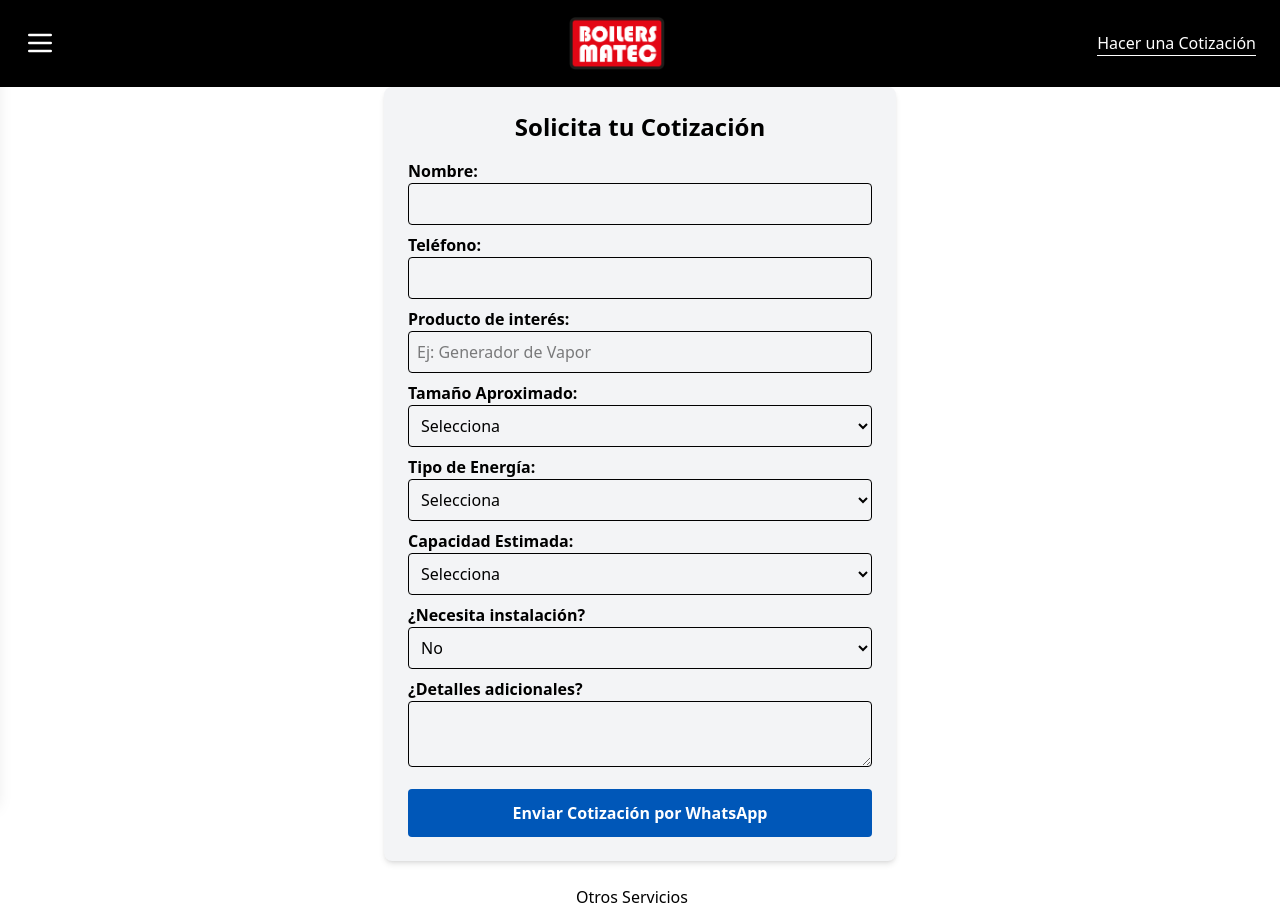
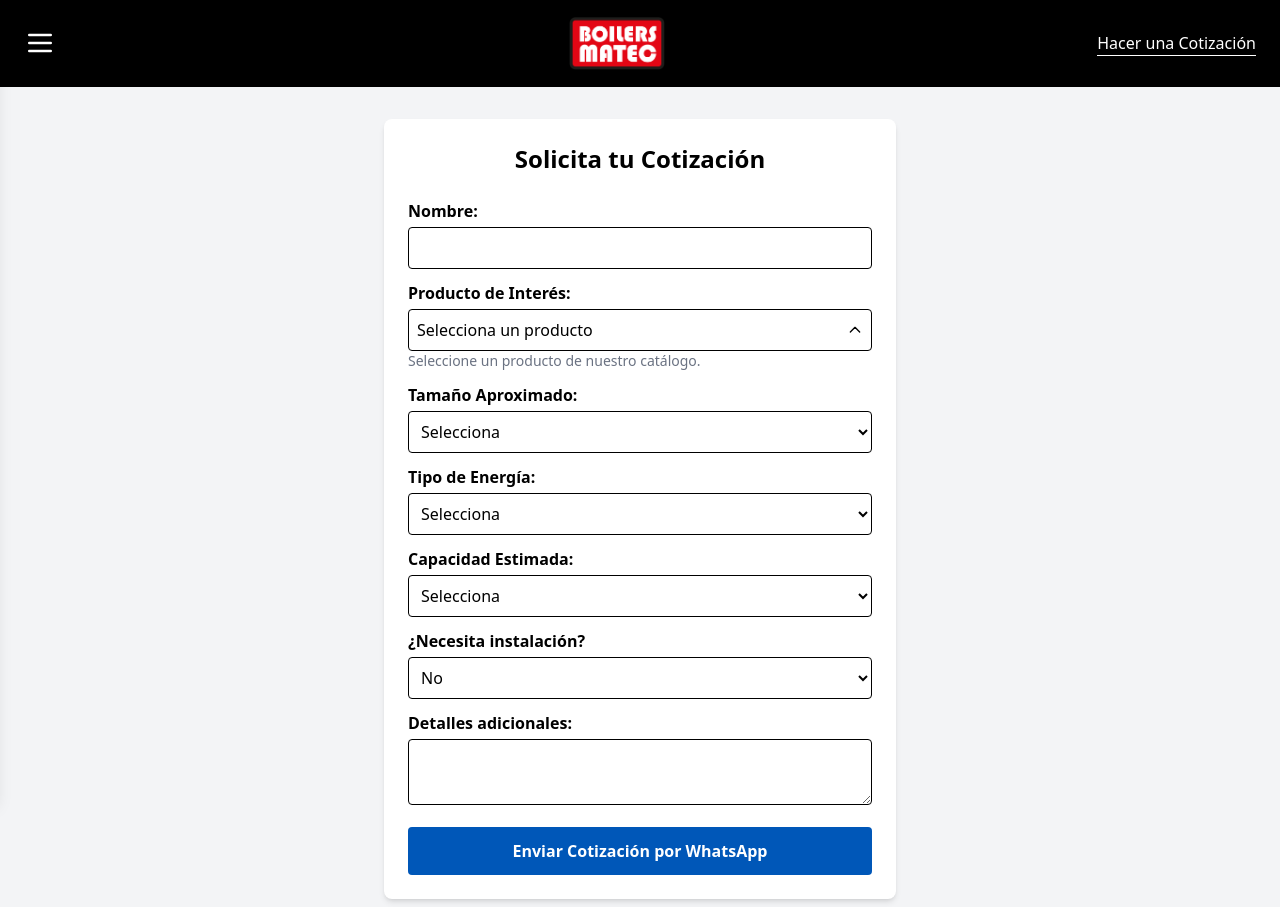
Before and after one commit to PandaStudioDev/BMATEC, a React (Vite) app in the folder bmatec-site/: page /cotizar in a window 1280 px wide. Shown: the top 907 px of the page. Built offline with nearby package versions, Linux system fonts and the light colour scheme.

Commit message:
IMPROVE styles

```diff
--- a/bmatec-site/index.html
+++ b/bmatec-site/index.html
@@ -3,6 +3,12 @@
   <head>
     <meta charset="UTF-8" />
     <link rel="icon" type="image/png" href="/src/assets/BOILERS.png" />
+    <link rel="preconnect" href="https://fonts.googleapis.com" />
+    <link rel="preconnect" href="https://fonts.gstatic.com" crossorigin />
+    <link
+      href="https://fonts.googleapis.com/css2?family=Exo+2:wght@900&display=swap"
+      rel="stylesheet"
+    />
     <meta name="viewport" content="width=device-width, initial-scale=1.0" />
     <title>Boilers MATEC</title>
   </head>
--- a/bmatec-site/src/components/home/HeroSection.jsx
+++ b/bmatec-site/src/components/home/HeroSection.jsx
@@ -21,7 +21,9 @@ const HeroSection = () => {
       {/* Contenedor de Texto */}
       <div className="relative z-10 text-center text-white p-6 md:p-10 bg-matec-red/80 backdrop-blur-sm rounded-2xl border-8 border-black shadow-lg max-w-3xl mx-4">
         <h1 className="text-2xl sm:text-3xl md:text-5xl font-extrabold drop-shadow-lg">
-          Soluciones Profesionales de Planchado y Fusionado
+          <span className="pfont">
+            Soluciones Profesionales de Planchado y Fusionado
+          </span>
         </h1>
       </div>
     </motion.section>
--- a/bmatec-site/src/index.css
+++ b/bmatec-site/src/index.css
@@ -20,3 +20,7 @@
 .animate-catalogPulse {
   animation: catalogPulse 2s ease-in-out infinite;
 }
+
+.pfont {
+  font-family: "Exo 2", sans-serif;
+}
--- a/bmatec-site/src/pages/CotizacionPage.jsx
+++ b/bmatec-site/src/pages/CotizacionPage.jsx
@@ -1,12 +1,69 @@
 import React, { useState } from "react";
 import NavBar from "../components/shared/NavBar";
 import Footer from "../components/shared/Footer";
+import { Catalogo } from "../data/catalogoBank";
 
-function LandingPage() {
+// Componente Dropdown personalizado para seleccionar el producto con miniatura
+const ProductDropdown = ({ selectedProduct, setSelectedProduct }) => {
+  const [isOpen, setIsOpen] = useState(false);
+
+  return (
+    <div className="relative">
+      <button
+        className="w-full p-2 border rounded text-left flex items-center justify-between focus:outline-none"
+        onClick={() => setIsOpen(!isOpen)}
+      >
+        {selectedProduct
+          ? `${selectedProduct.nombre} (${selectedProduct.modelo})`
+          : "Selecciona un producto"}
+        <svg
+          className="w-4 h-4 ml-2"
+          fill="none"
+          stroke="currentColor"
+          viewBox="0 0 24 24"
+        >
+          <path
+            strokeLinecap="round"
+            strokeLinejoin="round"
+            strokeWidth="2"
+            d={isOpen ? "M19 9l-7 7-7-7" : "M5 15l7-7 7 7"}
+          ></path>
+        </svg>
+      </button>
+      {isOpen && (
+        <div className="absolute z-10 w-full bg-white border rounded mt-1 shadow-lg max-h-60 overflow-y-auto">
+          {Catalogo.map((prod, idx) => (
+            <div
+              key={idx}
+              className="flex items-center p-2 hover:bg-gray-100 cursor-pointer"
+              onClick={() => {
+                setSelectedProduct(prod);
+                setIsOpen(false);
+              }}
+            >
+              <img
+                src={prod.imagen}
+                alt={prod.nombre}
+                className="w-10 h-10 object-cover rounded mr-2"
+              />
+              <div>
+                <div className="font-semibold text-gray-800">{prod.nombre}</div>
+                <div className="text-sm text-gray-500">{prod.modelo}</div>
+              </div>
+            </div>
+          ))}
+        </div>
+      )}
+    </div>
+  );
+};
+
+const CotizacionPage = () => {
   const [nombre, setNombre] = useState("");
-  const [telefono, setTelefono] = useState("");
-  const [producto, setProducto] = useState("");
+  const [selectedProduct, setSelectedProduct] = useState(null);
   const [tamano, setTamano] = useState("");
+  const [perso, setPerso] = useState("");
+  const [cperso, setCperso] = useState("");
   const [energia, setEnergia] = useState("");
   const [capacidad, setCapacidad] = useState("");
   const [instalacion, setInstalacion] = useState("No");
@@ -14,18 +71,32 @@ function LandingPage() {
 
   const enviarWhatsApp = () => {
     const numeroMatec = "5217751485546";
+    const mensaje = `Hola, ¿Qué tal? Mi Nombre es *${nombre}*
 
-    const mensaje = `¡Hola! Me gustaría solicitar una Cotización.\n\n
-    🔹 Busco algo Similar a: *${producto || "No seleccionado"}*\n
-    🔹 Tamaño Aproximado: *${tamano || "No especificado"}*\n
-    🔹 Tipo de Energía: *${energia || "No especificado"}*\n
-    🔹 Capacidad Estimada: *${capacidad || "No especificado"}*\n
-    🔹 ¿Necesita instalación?: *${instalacion}*\n
-    🔹 Detalles adicionales: *${detalles || "Sin detalles adicionales"}*\n\n
-    📌 *Mis Datos:*\n
-    👤 *Nombre:* ${nombre}\n
-    📞 *Teléfono:* ${telefono}`;
+Me gustaría solicitar una cotización sobre un equipo con ustedes.
 
+Producto de interés: *${
+      selectedProduct
+        ? `${selectedProduct.nombre} (${selectedProduct.modelo})`
+        : "No seleccionado"
+    }*
+Tamaño Aproximado: *${tamano || "No especificado"}*
+Tamaño Personalizado: *${perso || "No necesario"}*
+Tipo de Energía: *${energia || "No especificado"}*
+Capacidad Estimada: *${capacidad || "No especificado"}*
+Capacidad Específica: *${cperso || "No necesario"}*
+¿Necesita instalación?: *${instalacion}*
+Detalles adicionales: *${detalles || "Sin detalles adicionales"}*`;
+
+    const url = `https://wa.me/${numeroMatec}?text=${encodeURIComponent(
+      mensaje
+    )}`;
+    window.open(url, "_blank");
+  };
+
+  const enviarWhatsAppServicio = (servicio) => {
+    const numeroMatec = "5217751485546";
+    const mensaje = `¡Hola! ¿Podrían apoyarme con una *${servicio}*, Por favor?`;
     const url = `https://wa.me/${numeroMatec}?text=${encodeURIComponent(
       mensaje
     )}`;
@@ -36,117 +107,163 @@ function LandingPage() {
     <div>
       <NavBar />
 
-      {/* Formulario Cotización */}
-      <div className="bg-gray-100 p-6 rounded-lg shadow-md max-w-lg mx-auto">
-        <h2 className="text-2xl font-bold text-center mb-4">
+      {/* Formulario de Cotización */}
+      <div className="bg-gray-100 py-8 px-4">
+        <div className="max-w-lg mx-auto bg-white p-6 rounded-lg shadow-md">
+          <h2 className="text-2xl font-bold text-center mb-6">
             Solicita tu Cotización
           </h2>
 
-        <label className="block font-semibold">Nombre:</label>
+          <label className="block font-semibold mb-1">Nombre:</label>
           <input
             type="text"
             value={nombre}
             onChange={(e) => setNombre(e.target.value)}
-          className="w-full p-2 border rounded mb-2"
+            className="w-full p-2 border rounded mb-3 focus:outline-none focus:ring-2 focus:ring-matec-blue"
           />
 
-        <label className="block font-semibold">Teléfono:</label>
-        <input
-          type="text"
-          value={telefono}
-          onChange={(e) => setTelefono(e.target.value)}
-          className="w-full p-2 border rounded mb-2"
+          <label className="block font-semibold mb-1">
+            Producto de Interés:
+          </label>
+          <ProductDropdown
+            selectedProduct={selectedProduct}
+            setSelectedProduct={setSelectedProduct}
           />
+          <p className="text-sm text-gray-500 mb-3">
+            Seleccione un producto de nuestro catálogo.
+          </p>
 
-        <label className="block font-semibold">Producto de interés:</label>
-        <input
-          type="text"
-          value={producto}
-          onChange={(e) => setProducto(e.target.value)}
-          className="w-full p-2 border rounded mb-2"
-          placeholder="Ej: Generador de Vapor"
-        />
-
-        <label className="block font-semibold">Tamaño Aproximado:</label>
+          <label className="block font-semibold mb-1">Tamaño Aproximado:</label>
           <select
             value={tamano}
             onChange={(e) => setTamano(e.target.value)}
-          className="w-full p-2 border rounded mb-2"
+            className="w-full p-2 border rounded mb-3 focus:outline-none focus:ring-2 focus:ring-matec-blue"
           >
             <option value="">Selecciona</option>
-          <option value="Pequeño">Pequeño</option>
-          <option value="Mediano">Mediano</option>
-          <option value="Grande">Grande</option>
+            <option value="Pequeño">Pequeño (-2m)</option>
+            <option value="Mediano">Mediano (2m a 4m)</option>
+            <option value="Grande">Grande (+4m)</option>
             <option value="Personalizado">Personalizado</option>
           </select>
+          {tamano === "Personalizado" && (
+            <>
+              <label className="block font-semibold mb-1">
+                Ingrese un Tamaño Personalizado:
+              </label>
+              <input
+                type="text"
+                placeholder="Ingresa el tamaño aproximado que busca en su equipo"
+                value={perso}
+                onChange={(e) => setPerso(e.target.value)}
+                className="w-full p-2 border rounded mb-3 focus:outline-none focus:ring-2 focus:ring-matec-blue"
+              />
+            </>
+          )}
 
-        <label className="block font-semibold">Tipo de Energía:</label>
+          <label className="block font-semibold mb-1">Tipo de Energía:</label>
           <select
             value={energia}
             onChange={(e) => setEnergia(e.target.value)}
-          className="w-full p-2 border rounded mb-2"
+            className="w-full p-2 border rounded mb-3 focus:outline-none focus:ring-2 focus:ring-matec-blue"
           >
             <option value="">Selecciona</option>
             <option value="Gas LP">Gas LP</option>
             <option value="Gas Natural">Gas Natural</option>
-          <option value="Eléctrico">Eléctrico</option>
+            <option value="Eléctrico">Eléctrica</option>
+            <option value="Diesel">Electrogas</option>
             <option value="Otro">Otro</option>
           </select>
 
-        <label className="block font-semibold">Capacidad Estimada:</label>
+          <label className="block font-semibold mb-1">
+            Capacidad Estimada:
+          </label>
           <select
             value={capacidad}
             onChange={(e) => setCapacidad(e.target.value)}
-          className="w-full p-2 border rounded mb-2"
+            className="w-full p-2 border rounded mb-3 focus:outline-none focus:ring-2 focus:ring-matec-blue"
           >
             <option value="">Selecciona</option>
-          <option value="5 HP">5 HP</option>
+            <option value="2 Planchas">2 Planchas</option>
+            <option value="4 Planchas">4 Planchas</option>
+            <option value="6 Planchas">6 Planchas</option>
             <option value="10 HP">10 HP</option>
             <option value="15 HP">15 HP</option>
             <option value="Otro">Otro</option>
           </select>
+          {capacidad === "Otro" && (
+            <>
+              <label className="block font-semibold mb-1">
+                Ingrese una Capacidad Personalizada:
+              </label>
+              <input
+                type="text"
+                placeholder="La capacidad específica que busca en su equipo"
+                value={cperso}
+                onChange={(e) => setCperso(e.target.value)}
+                className="w-full p-2 border rounded mb-3 focus:outline-none focus:ring-2 focus:ring-matec-blue"
+              />
+            </>
+          )}
 
-        <label className="block font-semibold">¿Necesita instalación?</label>
+          <label className="block font-semibold mb-1">
+            ¿Necesita instalación?
+          </label>
           <select
             value={instalacion}
             onChange={(e) => setInstalacion(e.target.value)}
-          className="w-full p-2 border rounded mb-2"
+            className="w-full p-2 border rounded mb-3 focus:outline-none focus:ring-2 focus:ring-matec-blue"
           >
             <option value="No">No</option>
             <option value="Sí">Sí</option>
           </select>
 
-        <label className="block font-semibold">¿Detalles adicionales?</label>
+          <label className="block font-semibold mb-1">
+            Detalles adicionales:
+          </label>
           <textarea
             value={detalles}
             onChange={(e) => setDetalles(e.target.value)}
-          className="w-full p-2 border rounded mb-4"
+            className="w-full p-2 border rounded mb-4 focus:outline-none focus:ring-2 focus:ring-matec-blue"
           ></textarea>
 
           <button
             onClick={enviarWhatsApp}
-          className="bg-matec-blue text-white font-bold p-3 rounded w-full"
+            className="w-full bg-matec-blue hover:bg-technical-blue text-white font-bold py-3 rounded transition-colors duration-300"
           >
             Enviar Cotización por WhatsApp
           </button>
         </div>
 
-      {/* Botones 'Otros Servicios' */}
-      <div className="flex-col text-center justify-center mt-6 space-x-4">
-        <h3> Otros Servicios</h3>
-        <button className="bg-blue-500 text-white font-bold p-3 rounded">
-          Solicitar una Instalación
+        {/* Sección de Servicios Extra */}
+        <div className="max-w-lg mx-auto mt-10 text-center">
+          <h3 className="text-xl font-bold mb-4">Otros Servicios</h3>
+          <div className="flex flex-wrap justify-center gap-4">
+            <button
+              onClick={() => enviarWhatsAppServicio("Instalación de Equipo")}
+              className="bg-gradient-to-r from-blue-500 to-blue-700 hover:from-blue-600 hover:to-blue-800 text-white font-bold py-3 px-4 rounded transition transform hover:scale-105"
+            >
+              Solicitar Instalación
             </button>
-        <button className="bg-red-500 text-white font-bold p-3 rounded">
+            <button
+              onClick={() =>
+                enviarWhatsAppServicio("Revisión de Mantenimiento")
+              }
+              className="bg-gradient-to-r from-red-500 to-red-700 hover:from-red-600 hover:to-red-800 text-white font-bold py-3 px-4 rounded transition transform hover:scale-105"
+            >
               Mantenimiento Preventivo
             </button>
-        <button className="bg-yellow-500 text-white font-bold p-3 rounded">
+            <button
+              onClick={() => enviarWhatsAppServicio("Asesoría Técnica")}
+              className="bg-gradient-to-r from-yellow-500 to-yellow-600 hover:from-yellow-600 hover:to-yellow-700 text-white font-bold py-3 px-4 rounded transition transform hover:scale-105"
+            >
               Asesoría Técnica
             </button>
+          </div>
+        </div>
       </div>
       <Footer />
     </div>
   );
-}
+};
 
-export default LandingPage;
+export default CotizacionPage;
```
Also changed, not shown: bmatec-site/src/components/shared/NavBar.jsx (+14 -3 lines), bmatec-site/src/assets/facebook.svg (added). Lines whose indentation alone changed are shown as unchanged.
